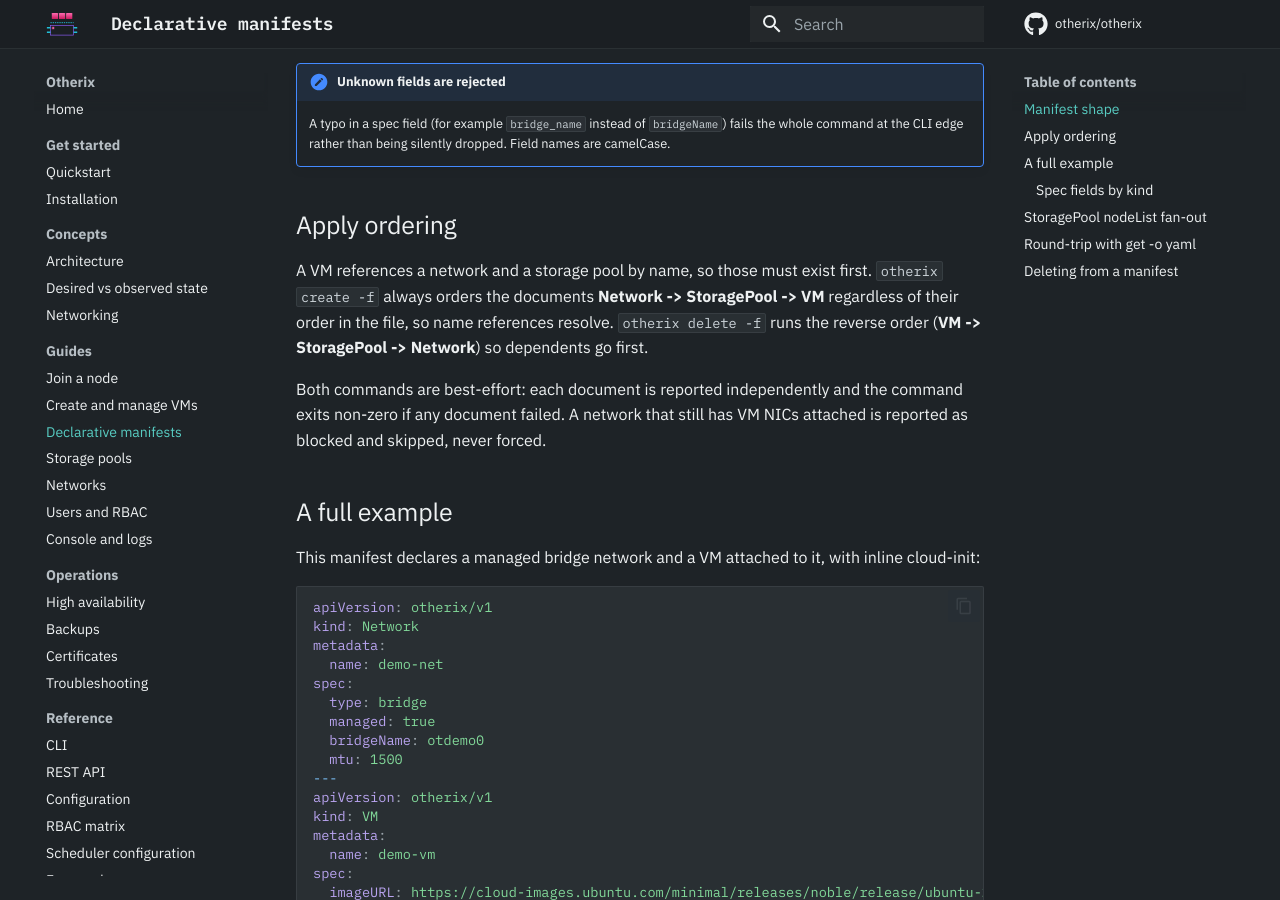
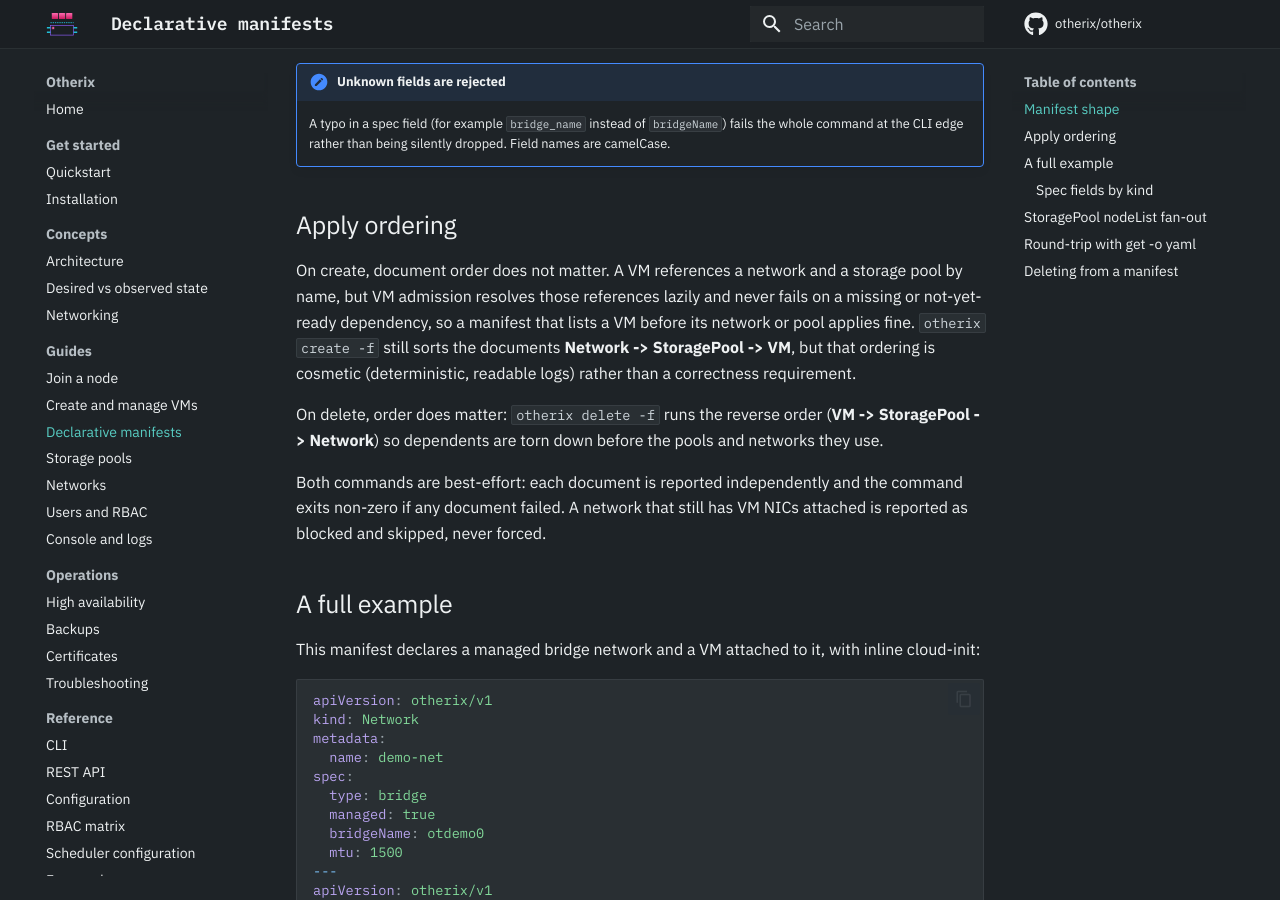
Before and after one commit to otherix/otherix, an MkDocs documentation site: the page built from docs/guides/declarative-manifests.md, in a window 1280 px wide and 900 px high, scrolled down 801 px. Built offline with MkDocs 1.6.1 and Material for MkDocs 9.7.7, drawn with Linux system fonts in a browser that asks for light colours; comment, search, counter and statistics services are not loaded.

Commit message:
docs: correct apply-ordering - create order is cosmetic, not load-bearing (#82)

```diff
--- a/docs/guides/declarative-manifests.md
+++ b/docs/guides/declarative-manifests.md
@@ -41,11 +41,16 @@
 
 ## Apply ordering
 
-A VM references a network and a storage pool by name, so those must exist
-first. `otherix create -f` always orders the documents
-**Network -> StoragePool -> VM** regardless of their order in the file, so name
-references resolve. `otherix delete -f` runs the reverse order
-(**VM -> StoragePool -> Network**) so dependents go first.
+On create, document order does not matter. A VM references a network and a
+storage pool by name, but VM admission resolves those references lazily and
+never fails on a missing or not-yet-ready dependency, so a manifest that lists
+a VM before its network or pool applies fine. `otherix create -f` still sorts
+the documents **Network -> StoragePool -> VM**, but that ordering is cosmetic
+(deterministic, readable logs) rather than a correctness requirement.
+
+On delete, order does matter: `otherix delete -f` runs the reverse order
+(**VM -> StoragePool -> Network**) so dependents are torn down before the pools
+and networks they use.
 
 Both commands are best-effort: each document is reported independently and the
 command exits non-zero if any document failed. A network that still has VM NICs
```
Also changed, not shown: 1 other file.
